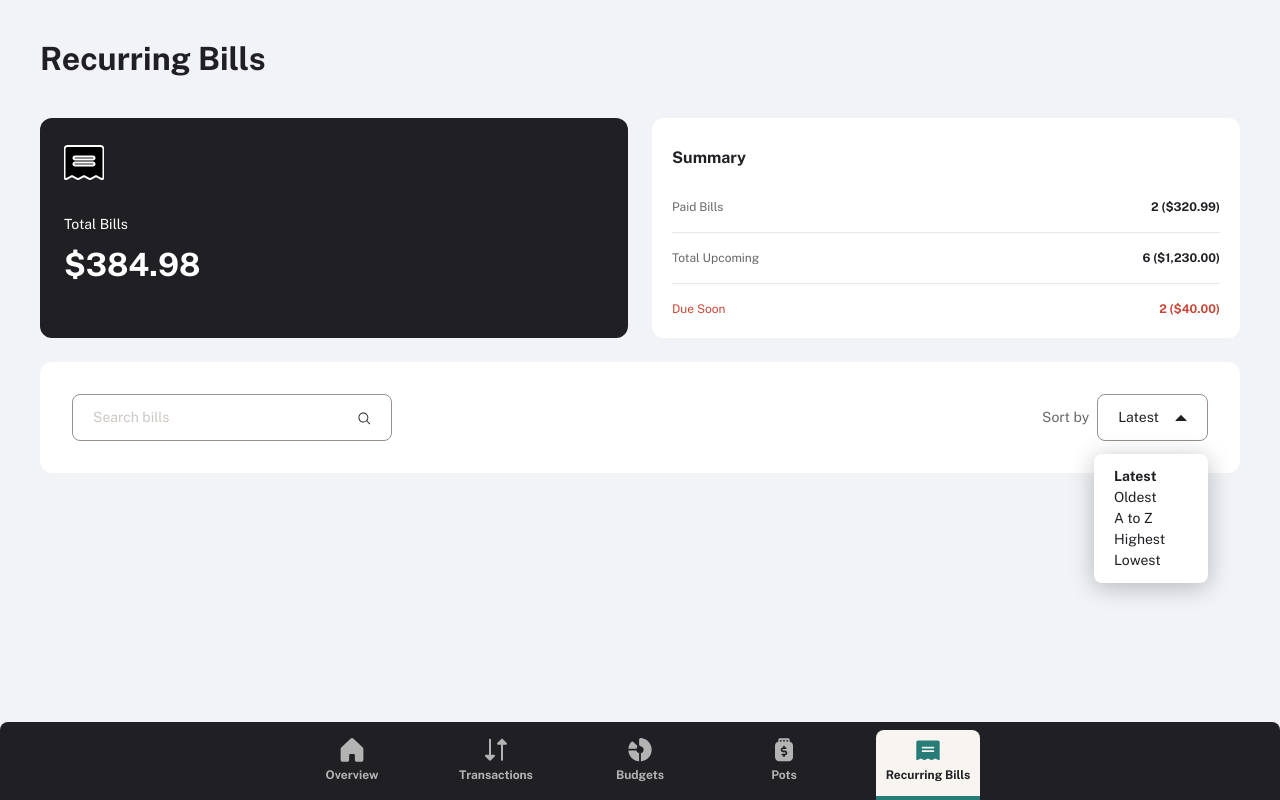
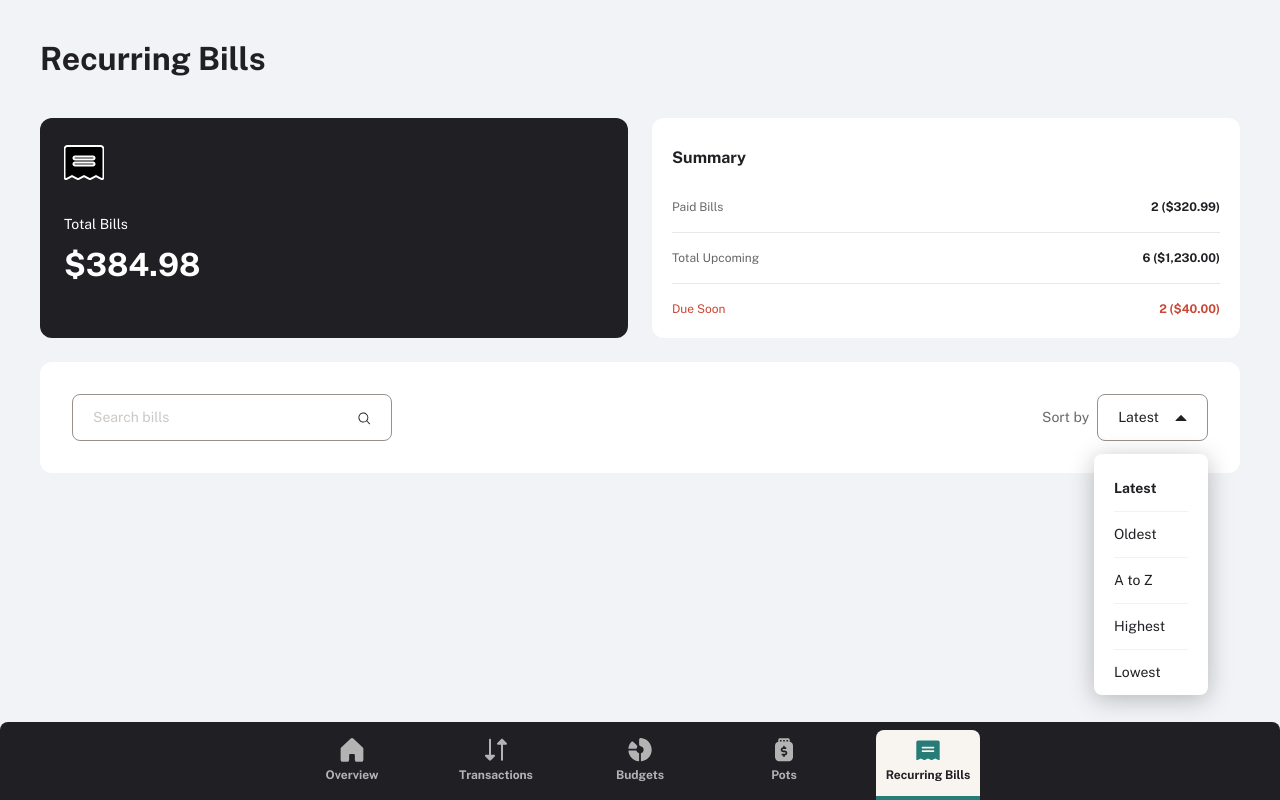
Before and after one commit to newbpydev/personal-finance-app, a Vue app: page /recurring-bills in a window 1280 px wide. Built offline with nearby package versions, Linux system fonts and the light colour scheme.

Commit message:
feat(SelectField.vue): add click outside functionality to close dropdown when clicking outside of it style(SelectField.vue): improve dropdown item styling and add a separator between items for better visual clarity

```diff
--- a/src/components/inputs/SelectField.vue
+++ b/src/components/inputs/SelectField.vue
@@ -2,7 +2,7 @@
 import CaretDown from '@/assets/images/icon-caret-down.svg'
 import SortByIcon from '@/assets/images/icon-sort-mobile.svg'
 import FilterIcon from '@/assets/images/icon-filter-mobile.svg'
-import { ref } from 'vue'
+import { onBeforeUnmount, onMounted, ref } from 'vue'
 
 const model = defineModel('value', { type: String })
 defineProps<{
@@ -12,17 +12,31 @@ defineProps<{
 }>()
 
 const isOpened = ref(true)
+const dropdownContainer = ref<HTMLElement | null>(null)
 
 const handleClick = (value?: string) => {
     if (value)
         model.value = value
     isOpened.value = !isOpened.value
+}
 
+const handleClickOutside = (event: MouseEvent) => {
+    if (dropdownContainer.value && !dropdownContainer.value.contains(event.target as Node)) {
+        isOpened.value = false
+    }
 }
+
+onMounted(() => {
+    document.addEventListener('click', handleClickOutside)
+})
+
+onBeforeUnmount(() => {
+    document.removeEventListener('click', handleClickOutside)
+})
 </script>
 
 <template>
-    <div class="select-field">
+    <div ref="dropdownContainer" class="select-field">
         <div class="select-label" @click="() => isOpened = !isOpened">
             <span class="text">{{ label }}</span>
             <div class="select">
@@ -34,6 +48,7 @@ const handleClick = (value?: string) => {
         <FilterIcon v-if="type === 'filter'" class="mobile-icon" @click="() => isOpened = !isOpened" />
 
         <ul v-show="isOpened" class="option-list">
+            <li class="list-item text">{{ label }}</li>
             <li v-for="option in options" :key="option" :class="{'list-item': true, 'active': model === option }"
                 @click="handleClick(option)">
                 {{ option }}
@@ -50,11 +65,12 @@ const handleClick = (value?: string) => {
     width: fit-content;
     position: relative;
 
-    & .text {
-        @include u.text-preset-4();
-        color: var(--c-grey-500);
-    }
 
+}
+
+.text {
+    @include u.text-preset-4();
+    color: var(--c-grey-500);
 }
 
 .select-label {
@@ -122,10 +138,30 @@ const handleClick = (value?: string) => {
     @include u.responsive(top, 4.8rem, 6rem);
 
     & .list-item {
+        border-bottom: 1px solid var(--c-grey-100);
+        padding: 1.2rem 0;
+
+        &.text {
+            cursor: default;
+            @include u.responsive(display, block, none);
+
+        }
+
+        &:last-of-type {
+            padding: 1.2rem 0 0 0;
+            border-bottom: none;
+        }
 
         &.active {
             @include u.text-preset-4-bold();
         }
+
+        //&::after {
+        //    content: '';
+        //    height: .1rem;
+        //    width: 100%;
+        //    background: var(--c-grey-100);
+        //}
     }
 }
 
```
